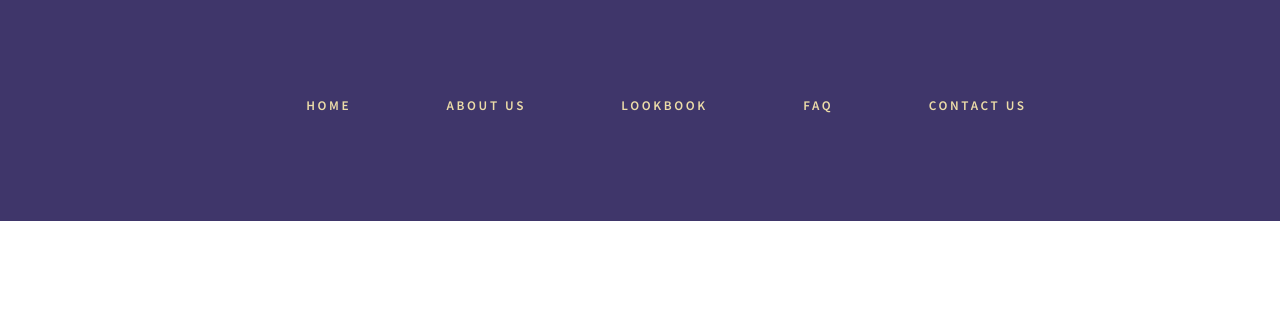
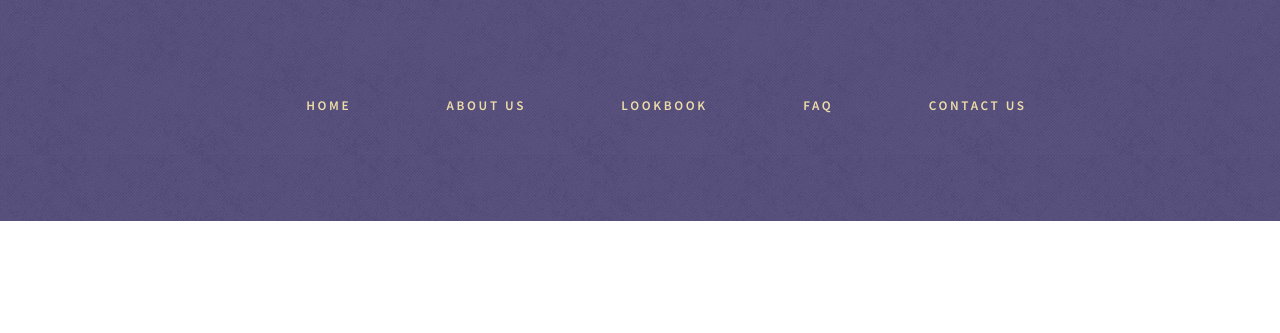
Before and after one commit to kn0906-1725348/kn0906-1725348.github.io, a plain HTML site: page index.html in a window 1280 px wide. Shown: the part 233-566 px from the top of the page. Drawn offline with Linux system fonts and the light colour scheme; files whose address does not match are found by name.

Commit message:
Add files via upload

```diff
--- a/default.css
+++ b/default.css
@@ -321,7 +321,7 @@
 	{
 		overflow: hidden;
 		padding: 5em 0em;
-		background:#3F366A url(images/overlay.png) repeat;
+		background:#3F366A url(overlay.png) repeat;
 	}
 
 	#header
```
